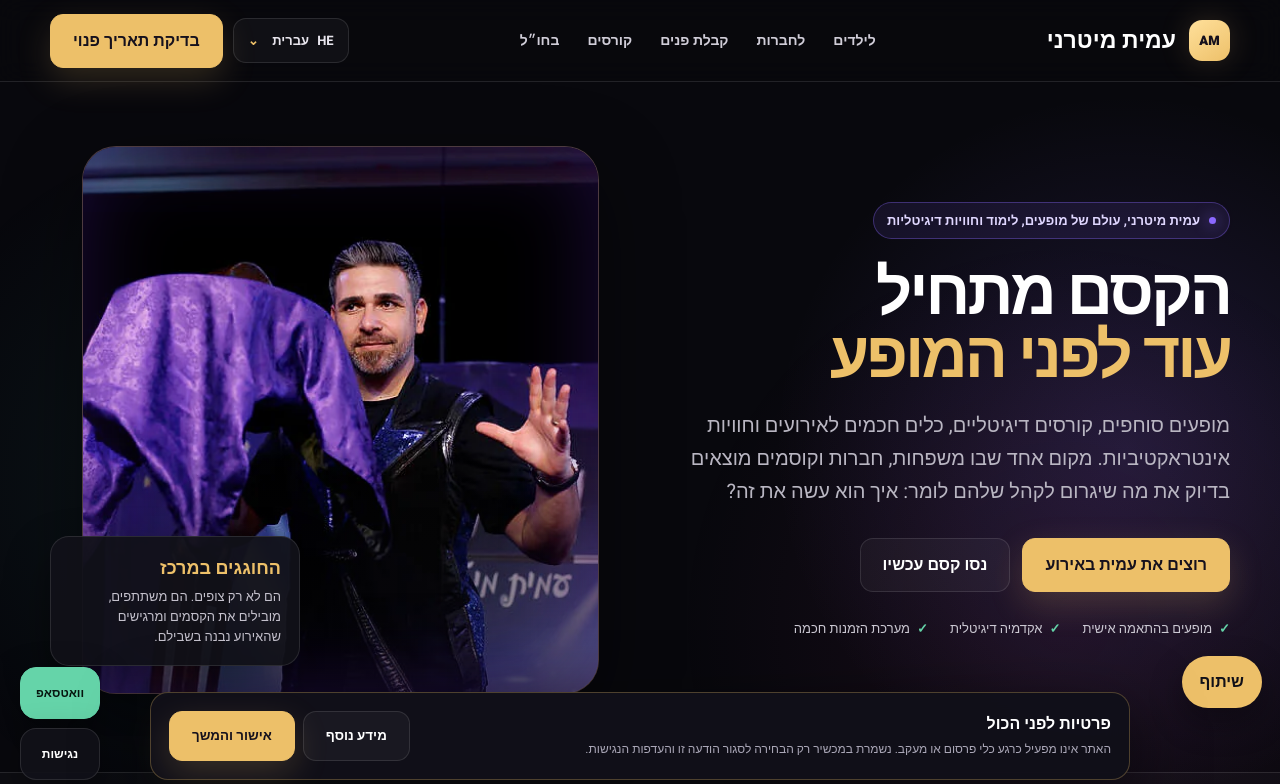
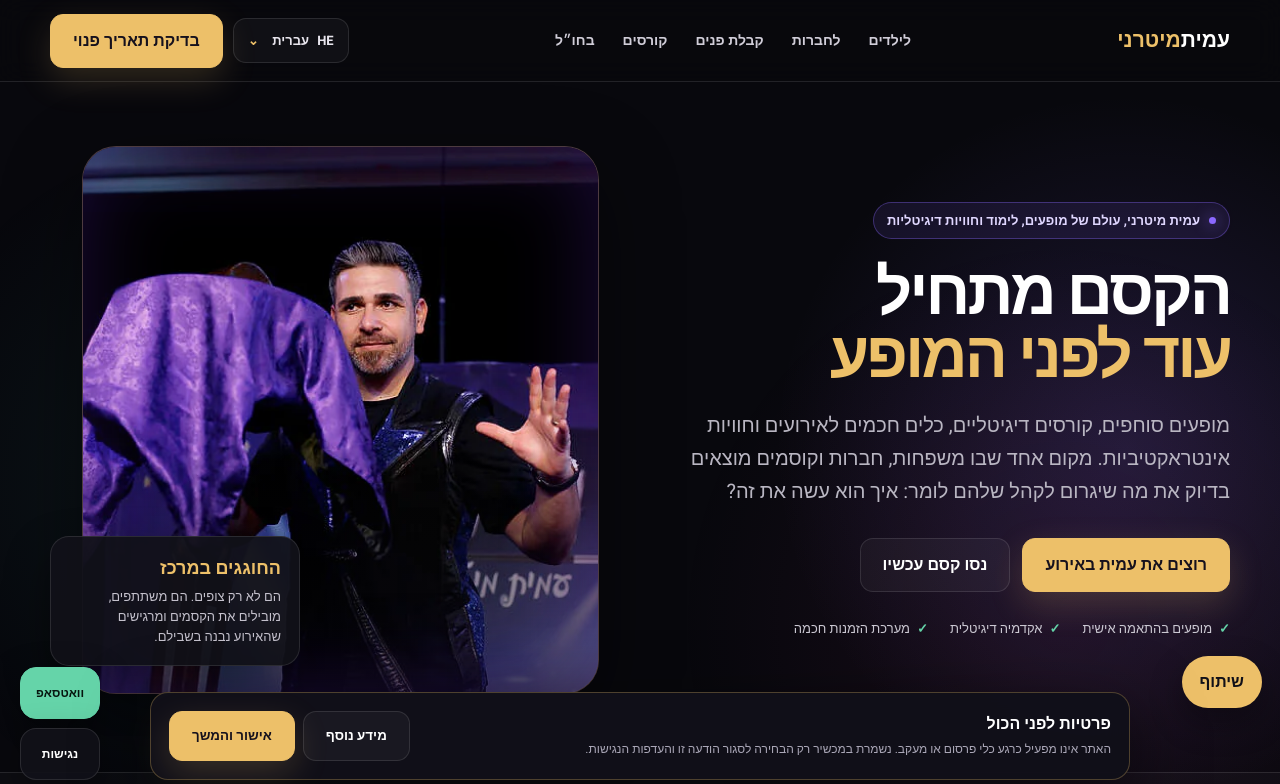
Before and after one commit to djskabi-png/amit-mitrani-experience, a plain HTML site: page index.html in a window 1280 px wide. Shown: the top 784 px of the page. Drawn offline with Linux system fonts and the light colour scheme.

Commit message:
Unify homepage brand styling

```diff
--- a/index.html
+++ b/index.html
@@ -79,13 +79,8 @@
       z-index: 20;
     }
     nav { display: flex; align-items: center; justify-content: space-between; gap: 28px; }
-    .brand { display: flex; align-items: center; gap: 13px; font-weight: 900; font-size: 23px; }
-    .brand-mark {
-      width: 41px; height: 41px; display: grid; place-items: center; border-radius: 13px;
-      color: #16111d; background: linear-gradient(145deg, #ffe09b, var(--gold));
-      box-shadow: 0 0 30px rgba(237,192,105,.19);
-    }
-    .brand-mark::after { content: "AM"; font-size: 13px; font-weight: 900; }
+    .brand { min-height:44px; display:inline-flex; align-items:center; font-weight:900; font-size:21px; }
+    .brand span { color:var(--gold); }
     .nav-links { display: flex; gap: 28px; color: #d0cdd8; font-size: 14px; font-weight: 600; }
     .nav-tools { display: flex; align-items: center; gap: 10px; }
     .language-control { position: relative; }
@@ -749,7 +744,6 @@
       .section-copy { font-size: 14px; }
       header { height: 70px; }
       .brand { font-size: 19px; }
-      .brand-mark { width: 38px; height: 38px; }
       .nav-links, .nav-tools > .btn { display: none; }
       .nav-links.mobile-open {
         position: fixed;
@@ -1068,7 +1062,7 @@
   <a class="skip-link" href="#main-content">דילוג לתוכן המרכזי</a>
   <header>
     <nav class="shell">
-      <a class="brand" href="#top"><span class="brand-mark"></span><span>עמית מיטרני</span></a>
+      <a class="brand" href="#top">עמית <span>מיטרני</span></a>
       <div class="nav-links" id="primary-nav"><a href="shows-for-kids.html">לילדים</a><a href="shows-for-companies.html">לחברות</a><a href="close-up-magic-receptions.html">קבלת פנים</a><a href="magic-courses.html">קורסים</a><a href="shows-abroad-hebrew.html">בחו״ל</a></div>
       <div class="nav-tools">
         <div class="language-control">
```
